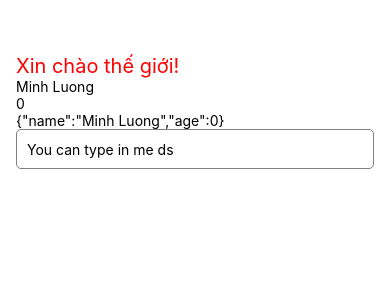
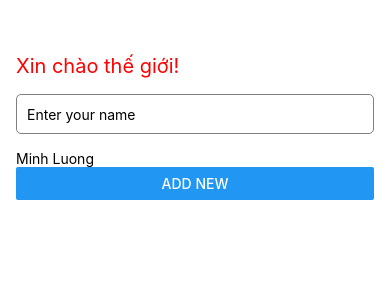
Before and after one commit to minhluongg/hoc-react-native, a React Native app: screen / in a window 390 px wide. Shown: the top 300 px of the page. Built offline with nearby package versions, Linux system fonts and the light colour scheme.

Commit message:
Video 30

```diff
--- a/App.tsx
+++ b/App.tsx
@@ -1,31 +1,30 @@
 import { StatusBar } from "expo-status-bar";
 import { useState } from "react";
-import { StyleSheet, Text, TextInput, View } from "react-native";
+import { Alert, Button, StyleSheet, Text, TextInput, View } from "react-native";
 
 export default function App() {
   const [name, setName] = useState<string>("Minh Luong");
-  const [age, setAge] = useState<number>(0);
-  const [person, setPerson] = useState<{
-    name: string;
-    age: number;
-  }>({ name: "Minh Luong", age: 0 });
 
   return (
     <View style={styles.container}>
       <Text style={styles.text}>Xin chào thế giới!</Text>
+      <TextInput
+        style={styles.input}
+        // autoCapitalize="none"
+        autoCorrect={false}
+        placeholder="Enter your name"
+        onChangeText={(val) => setName(val)}
+        // defaultValue="You can type in me ds"
+      ></TextInput>
       <View>
         <Text>{name}</Text>
       </View>
       <View>
-        <Text>{age}</Text>
+        <Button
+          title="Add new"
+          onPress={() => Alert.alert("Simple Button pressed")}
+        />
       </View>
-      <View>
-        <Text>{JSON.stringify(person)}</Text>
-      </View>
-      <TextInput
-        style={styles.input}
-        defaultValue="You can type in me ds"
-      ></TextInput>
       <StatusBar style="auto" />
     </View>
   );
@@ -39,6 +38,8 @@ const styles = StyleSheet.create({
     width: "100%",
     borderRadius: 5,
     padding: 10,
+    marginBottom: 16,
+    marginTop: 16,
   },
   container: {
     flex: 1,
```
